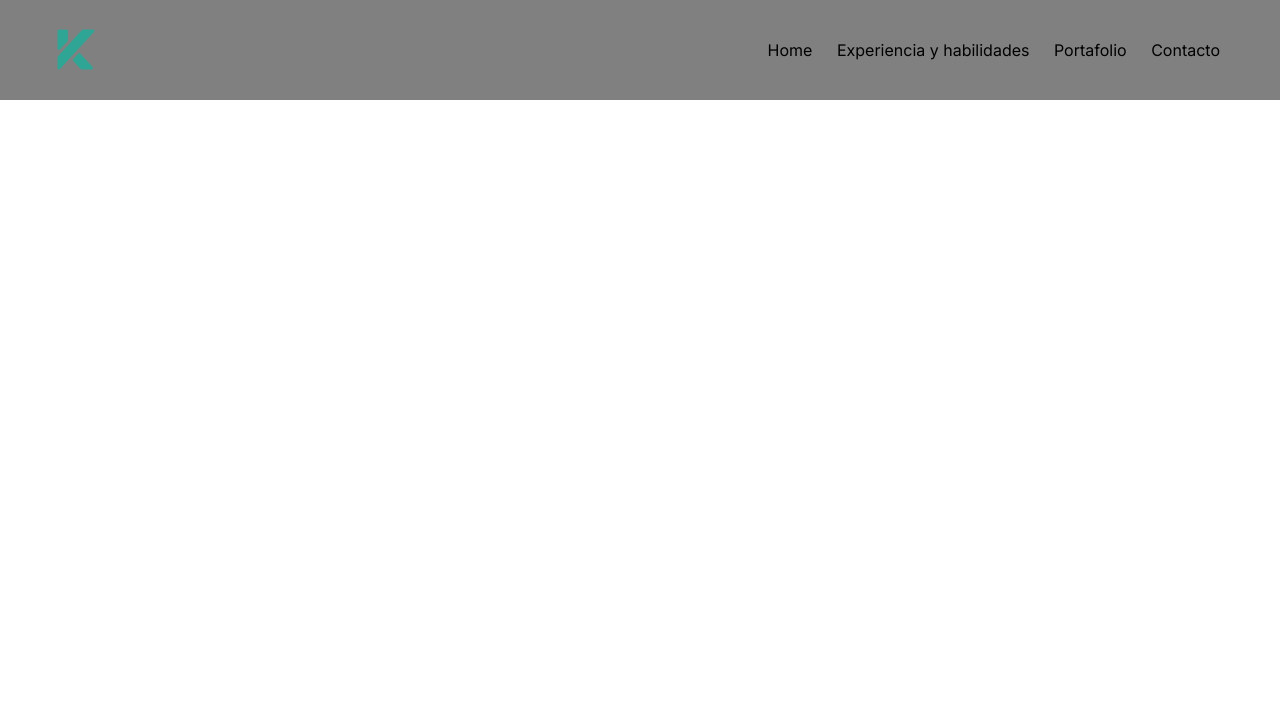
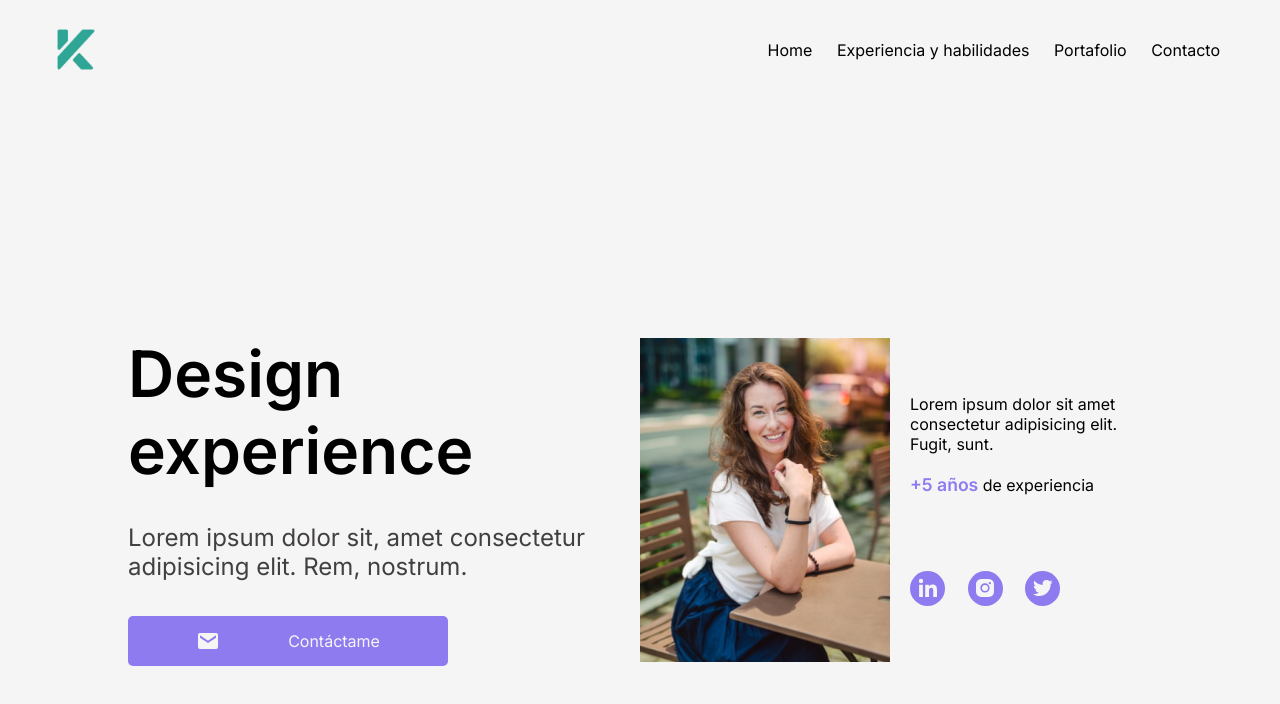
Before and after one commit to Kevoon0/My-portfolio, a plain HTML site: page index.html in a window 1280 px wide. Drawn offline with Linux system fonts and the light colour scheme.

Commit message:
main terminado

```diff
--- a/assets/style/style.css
+++ b/assets/style/style.css
@@ -10,7 +10,7 @@
 
 header {
     height: 100px;
-    background-color: gray;
+    background-color: whitesmoke;
     padding: 0 50px;
     color: black;
     display: flex;
@@ -65,7 +65,7 @@ header {
         position: fixed;
         width: 100%;
         height: 100vh;
-        background-color: gray;
+        background-color: whitesmoke;
         right: -100%;
         top: 0;
         text-align: center;
@@ -89,3 +89,104 @@ header {
         right: 0;
     }
 }
+
+/*==================================MAIN===========================*/
+
+section {
+    height: 100vh;
+}
+
+.main {
+    width: 100%;
+    background-color: whitesmoke;
+    display: flex;
+    justify-content: center;
+    align-items: center;
+}
+
+.about {
+    display: flex;
+    flex-direction: column;
+    align-items: flex-start;
+    justify-content: space-evenly;
+    width: 40%;
+    height: 400px;
+}
+
+.about h1 {
+    font-size: 4rem;
+}
+
+.about p {
+    width: 100%;
+    color: #423F40;
+    font-size: 1.5em;
+}
+
+.introduction{
+    width: 40%;
+    max-width: 580px;
+    display: grid;
+    grid-gap: 20px;
+    grid-template-columns: repeat(2, 1fr);
+    grid-template-rows: repeat(3, auto);
+}
+
+.photo {
+    width: 250px;
+    grid-column: 1/2;
+    grid-row-start: 1;
+    grid-row-end: 4;
+}
+
+.info {
+    grid-column: 2/3;
+    display: flex;
+    justify-content: flex-start;
+    align-items: flex-end;
+
+}
+
+.exp {
+    grid-column: 2/3;
+
+}
+
+.contact {
+    display: flex;
+    justify-content: space-evenly;
+    align-items: center;
+    width: 320px;
+    height: 50px;
+    background-color: #8E7BEF;
+    color: whitesmoke;
+    border-radius: 5px;
+    cursor: pointer;
+}
+
+.media-icon {
+    display: flex;
+    justify-content: center;
+    align-items: center;
+    width: 35px;
+    height: 35px;
+    border-radius: 50%;
+    background-color: #8E7BEF;
+}
+
+.media-icons {
+    grid-column: 2/3;
+    display: flex;
+    align-content: flex-start;
+    justify-content: space-between;
+    width: 150px;
+
+}
+
+.year {
+    color: #8E7BEF;
+    font-size: 1.1rem;
+    font-weight: bold;
+}
+
+/*===============================Experiencias y Habilidades========================*/
--- a/index.html
+++ b/index.html
@@ -28,6 +28,31 @@
                 </label>
             </nav>
     </header>
-
+    <section class="main">
+        <div class="about">
+            <h1>Design<br>experience</h1>
+            <p>Lorem ipsum dolor sit, amet consectetur adipisicing elit. Rem, nostrum.</p>
+            <div class="contact">
+                <img src="/assets/svg/email.svg">
+                Contáctame
+            </div>
+        </div>
+        <div class="introduction">
+            <img src="/assets/images/photo-Kevin.png" class="photo">
+            <p class="info">Lorem ipsum dolor sit amet consectetur adipisicing elit. Fugit, sunt.</p>
+            <p class="exp"><span class="year">+5 años </span>de experiencia</p>
+            <div class="media-icons">
+                <div class="media-icon">
+                    <img src="assets/svg/linkedin.svg">
+                </div>
+                <div class="media-icon">
+                    <img src="assets/svg/instagram.svg">
+                </div>
+                <div class="media-icon">
+                    <img src="assets/svg/twitter.svg">
+                </div>
+            </div>
+        </div>
+    </section>
 </body>
 </html>
```
Also changed, not shown: assets/style/layout.css (added, +50 -0 lines), assets/images/photo-Kevin.png (added), assets/svg/email.svg (added), assets/svg/instagram.svg (added), assets/svg/linkedin.svg (added), assets/svg/twitter.svg (added).
